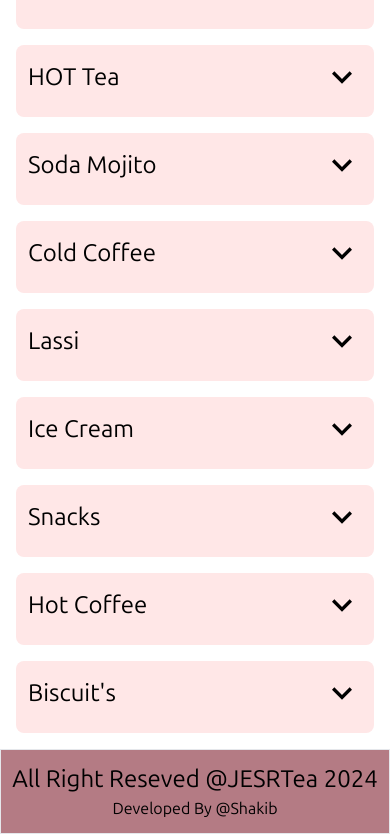
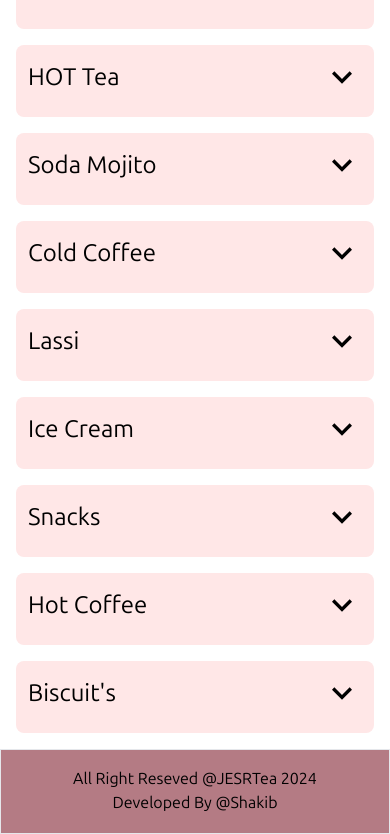
Before and after one commit to hkshakib/cofeeshop, a React (Vite) app: page / in a window 390 px wide. Shown: the part 588-1422 px from the top of the page. Built offline with nearby package versions, Linux system fonts and the light colour scheme.

Commit message:
fix: footer link and font-size

```diff
--- a/src/components/Footer.jsx
+++ b/src/components/Footer.jsx
@@ -3,8 +3,8 @@ const Footer = () => {
   const curYear = new Date().getFullYear();
   return (
     <div className='flex flex-col justify-center items-center h-[10vh] border bg-[#B47B84]'>
-        <h2 className="text-center text-[24px]">All Right Reseved @JESRTea {curYear}</h2>
-        <h2>Developed By  <a href="hkshakib.me">@Shakib</a> </h2>
+        <h2 className="text-center lg:text-[24px]">All Right Reseved @JESRTea {curYear}</h2>
+        <h2>Developed By  <a href="https://www.hkshakib.me" target="_blank">@Shakib</a> </h2>
     </div>
   )
 }
```
